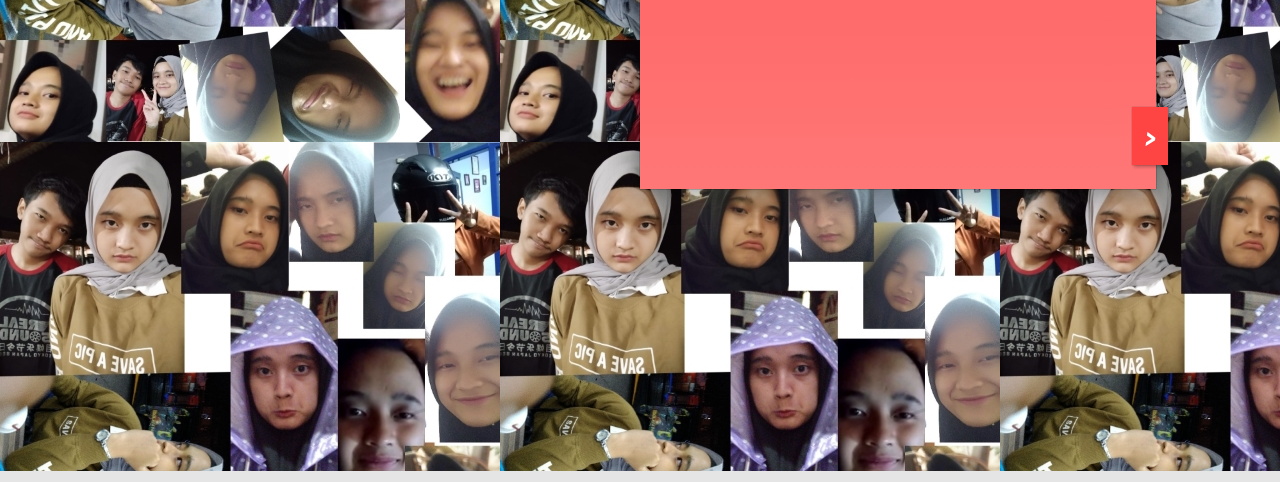
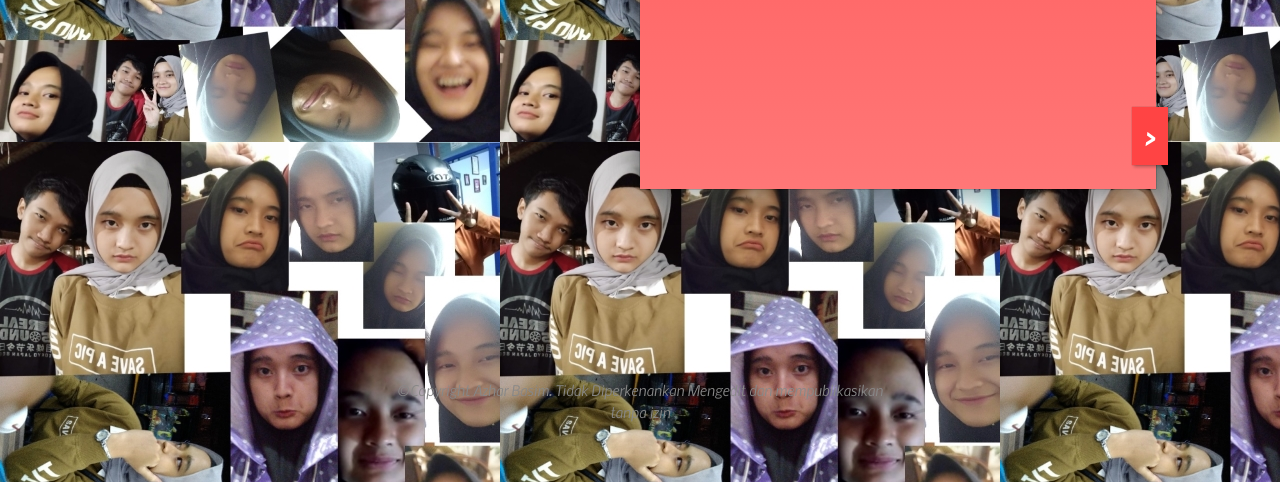
Before and after one commit to AzharBasim/ultah, a plain HTML site: page Birthday.html in a window 1280 px wide. Shown: the part 329-811 px from the top of the page. Drawn offline with Linux system fonts and the light colour scheme.

Commit message:
copyright

```diff
--- a/Birthday.html
+++ b/Birthday.html
@@ -251,4 +251,6 @@ footer {
 
 
   </body>
+
+  <footer>&copy;Copyright Azhar Basim. Tidak Diperkenankan Mengedit dan mempublikasikan tanpa izin</footer>
   </html>
```
